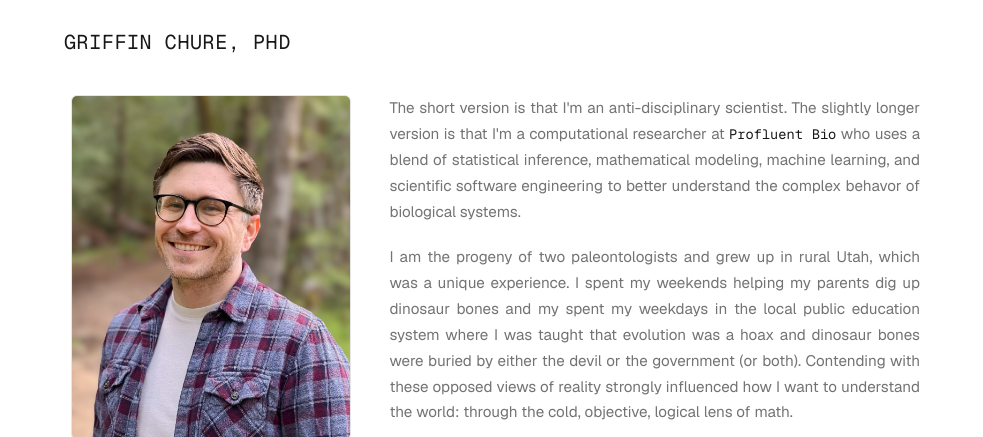
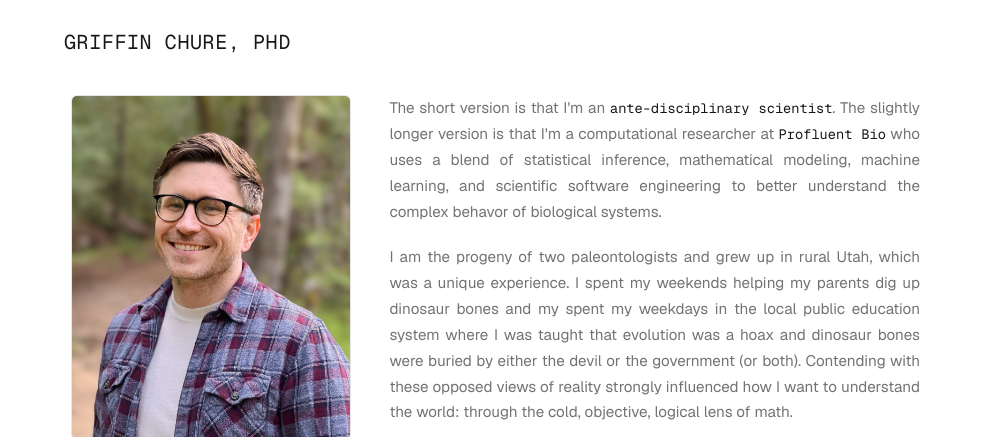
Before and after one commit to gchure/gchure.github.io, an Astro site: page /about in a window 1280 px wide. Shown: the part 60-497 px from the top of the page, without its empty margins (148-1131 px from the left). Built offline with nearby package versions, Linux system fonts and the light colour scheme; Astro itself is replaced by a stand-in of ours.

Commit message:
add link to antedisciplinary scientist

```diff
--- a/src/pages/about.astro
+++ b/src/pages/about.astro
@@ -70,7 +70,7 @@ import headshot from '../assets/headshot.jpg';
         </div>
       </div>
 
-      <p>The short version is that I'm an anti-disciplinary scientist. The
+      <p>The short version is that I'm an <a href="https://journals.plos.org/ploscompbiol/article?id=10.1371/journal.pcbi.0010006">ante-disciplinary scientist</a>. The
       slightly longer version is that I'm a computational researcher at <a href="https://profluent.bio">Profluent Bio</a> who uses a
       blend of statistical inference, mathematical modeling, machine learning, and scientific
       software engineering to better understand the complex behavor of biological systems.
```
